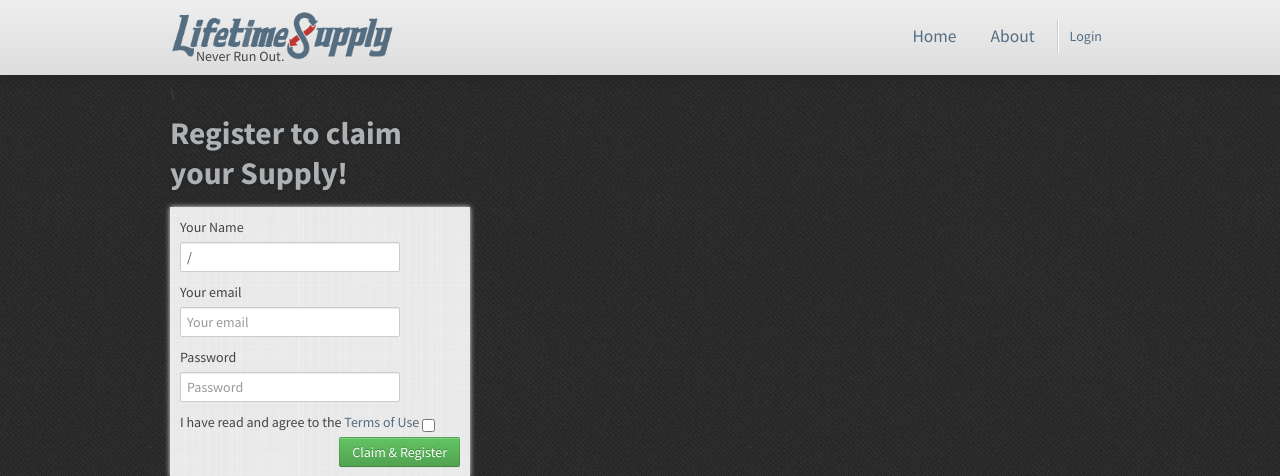
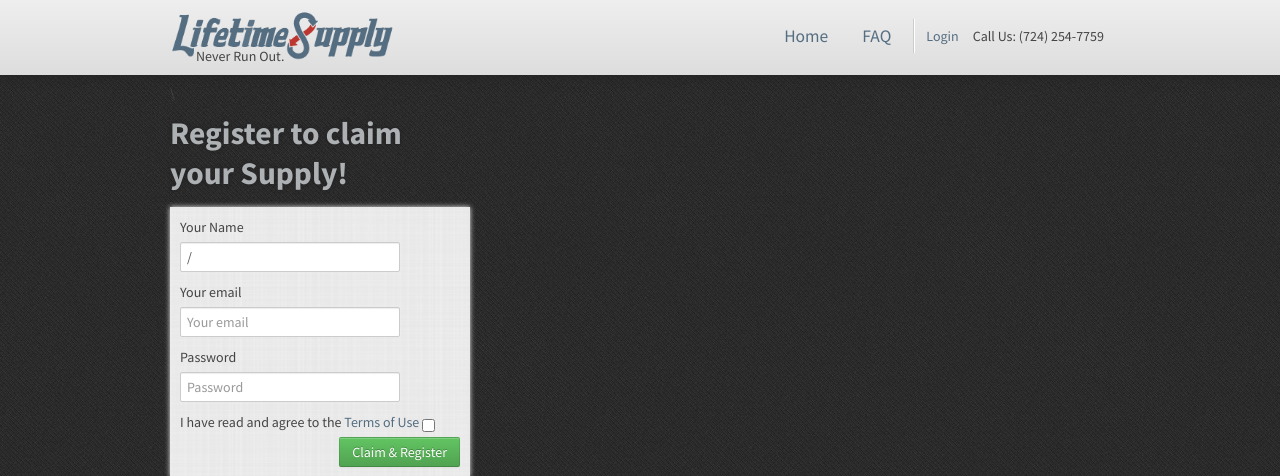
Before and after one commit to kmax12/lts, a Django app: template lifetime/templates/claim_gift.html in a window 1280 px wide. Shown: the top 476 px of the page. Run offline with Django 3.2, Linux system fonts and the light colour scheme; the template is opened without the code that fills it, so the values that code supplies are empty; some libraries are stand-ins or nearby versions.

Commit message:
fixing navbar

```diff
--- a/lifetime/static/css/header.css
+++ b/lifetime/static/css/header.css
@@ -63,6 +63,14 @@
   padding: 3px 6px;
   margin-top: 5px;
   margin-left: 4px;
+}
+
+.header .nav-pills > li.small.contact {
+  font-size: 14px;
+  line-height: 18px;
+  padding: 3px 6px;
+  margin-top: 5px;
+  margin-left: 0;
 }
 
 .header .nav-pills > .active > a,
--- a/lifetime/templates/partial/navbar.html
+++ b/lifetime/templates/partial/navbar.html
@@ -13,7 +13,7 @@
           {% else %}
           <li class="{{home_active}}"><a href="/">Home</a></li>
           {% endif %}
-          <li class="{{about_active}}"><a href="/about">About</a></li>
+          <li class="{{about_active}}"><a href="/faq">FAQ</a></li>
           <li class="vr"></li>
 
 					{% if user.is_authenticated %}
@@ -46,6 +46,9 @@
           	-->
           </li>
           {% endif %}
+          <li class="contact small">
+            Call Us: (724) 254-7759
+          </li>
 
           <!-- <li class="cart small">
             <a href="/cart">Cart: <span class="badge">{{cart.num_items}}</span></a>
```
